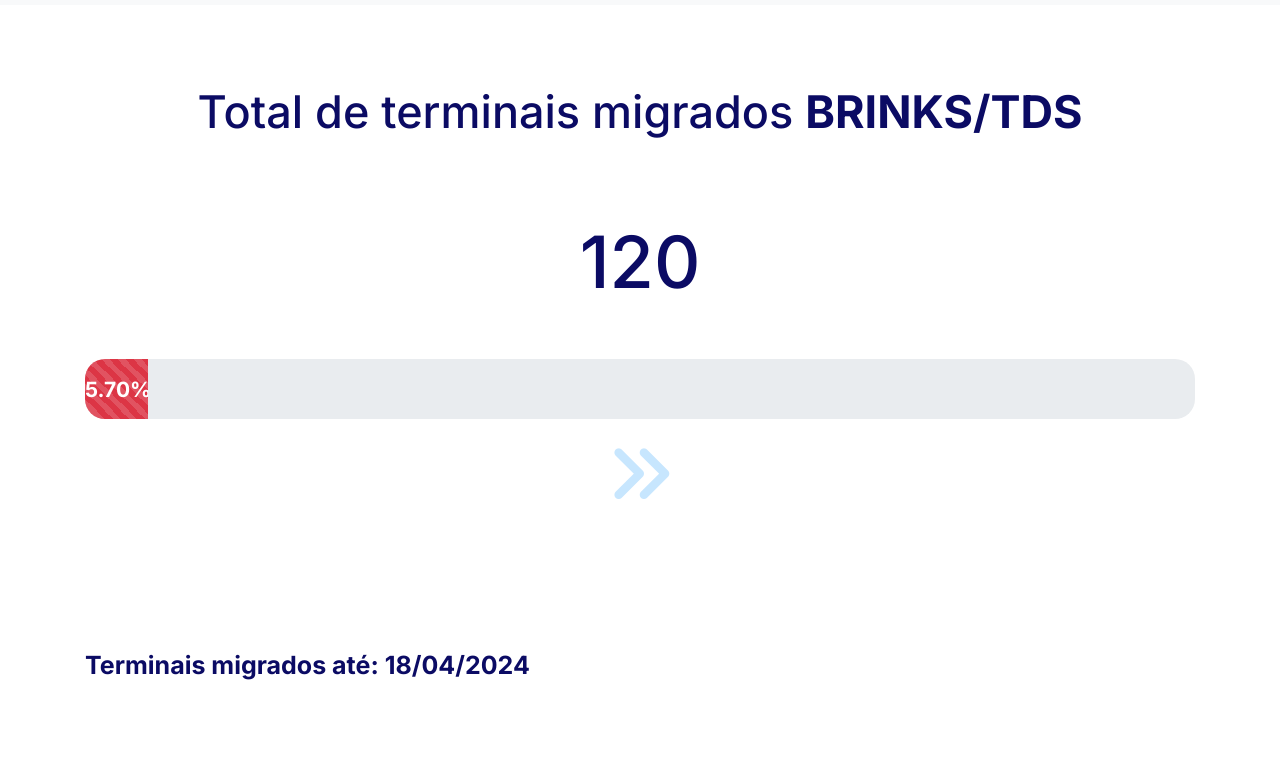
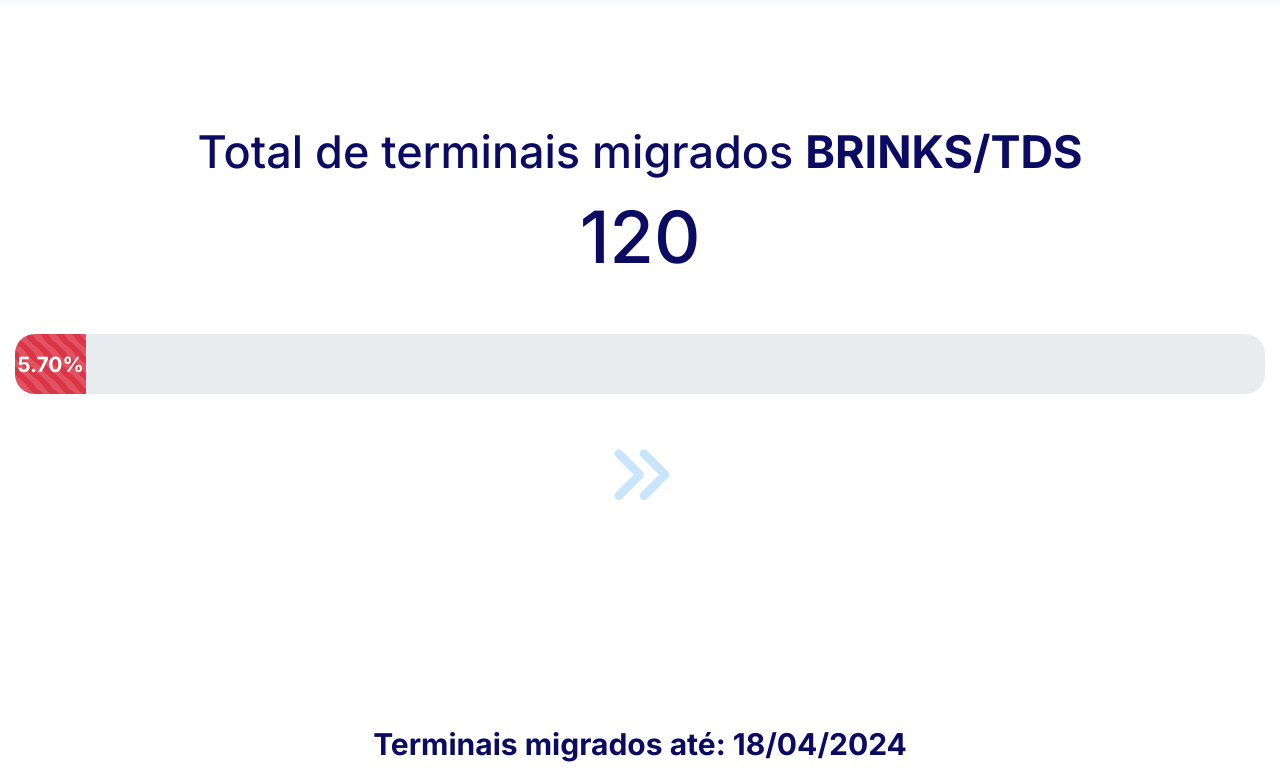
Before and after one commit to francivaldo-alves/migracoes, a plain HTML site: page index.html in a window 1280 px wide. Shown: the part 84-854 px from the top of the page. Before the commit the page ends 800 px from the top, so only its background shows below. Drawn offline with nearby package versions, Linux system fonts and the light colour scheme.

Commit message:
correção do html e css

```diff
--- a/index.html
+++ b/index.html
@@ -12,10 +12,8 @@
     integrity="sha384-DyZ88mC6Up2uqS4h/KRgHuoeGwBcD4Ng9SiP4dIRy0EXTlnuz47vAwmeGwVChigm" crossorigin="anonymous" />
   <script src="https://kit.fontawesome.com/8990db7466.js" crossorigin="anonymous"></script>
   <link rel="preconnect" href="https://fonts.googleapis.com">
-  <link rel="preconnect" href="https://fonts.gstatic.com" crossorigin>
-  <link
-    href="https://fonts.googleapis.com/css2?family=Inter+Tight:ital,wght@0,100..900;1,100..900&family=Inter:wght@100..900&display=swap"
-    rel="stylesheet">
+<link rel="preconnect" href="https://fonts.gstatic.com" crossorigin>
+<link href="https://fonts.googleapis.com/css2?family=Inter+Tight:ital,wght@0,100..900;1,100..900&family=Inter:wght@100..900&display=swap" rel="stylesheet">
   <link rel="stylesheet" href="stile.css">
   <script src="https://kit.fontawesome.com/58519eae38.js" crossorigin="anonymous"></script>
 </head>
@@ -35,30 +33,33 @@
     <div class="row">
 
       <div class="col-12 number-display">
-        <h1> Total de terminais migrados <strong> BRINKS/TDS </strong>
-          <h1>
-            <div id="numero"></div>
+        <h1> Total de terminais migrados <strong> BRINKS/TDS </strong> <h1>
+            <div class="container">
+              <div id="numero"></div>
+            </div>
             </br>
-            <div class="container-md">
-            <div class="progress">
-              <div id="progressBar" class="progress-bar progress-bar-striped progress-bar-animated" role="progressbar" style="width: 0%;"
-                aria-valuenow="0" aria-valuemin="0" aria-valuemax="100">
-                <h2 id="message" class="messege "></h2>
+
+
+		   <div class="container-m5">
+              <div class="progress">
+                <div id="progressBar" class="progress-bar progress-bar-striped" role="progressbar" style="width: 0%;" aria-valuenow="0" aria-valuemin="0" aria-valuemax="100">
+                  <h2 id="message" class="messege"></h2>
+				 </div>
+
               </div>
 
-            </div>
+         </div>
 
             </br>
-            <div class="d-flex justify-content-around">
+
               <i class="fa-solid fa-angles-right fa-beat-fade fa-xl" style="color: #74C0FC;"></i>
-            </div>
+
+            </br>  </br>  </br>  </br>  </br>
 
 
-            </br>
-            <h2> <strong id="data"></strong></h2>
+            <h2> <strong id="data"></h2>
       </div>
     </div>
-  </div>
 
   </div>
 
@@ -66,3 +67,5 @@
 
 
 </body>
+
+</html>
--- a/stile.css
+++ b/stile.css
@@ -1,7 +1,7 @@
 .number-display {
   font-size: 48px;
   text-align: center;
-  margin-top: 80px;
+  margin-top: 120px;
 }
 h1{
 color:#0b0b64;
@@ -10,11 +10,10 @@
 
 }
 h2{
- margin-top: 120px;
+  margin-button:120px;
 color:#0b0b64;
 font-family: 'Inter';
-font-size: 25px;
-display:flex;
+font-size: 30px
 
 }
 
@@ -23,16 +22,12 @@
   text-align: center;
   margin-top: 15px;
   font-family: 'Inter';
-  margin-top: 80px;
-
-
 }
 
 .progress {
   height: 60px;
   border-radius: 20px;
   display: flex;
-
 }
 
 .bg-warning {
@@ -45,8 +40,4 @@
   margin: auto;
   display:flex;
 
-
 }
-#data{
-  text-align: center;
-}
```
